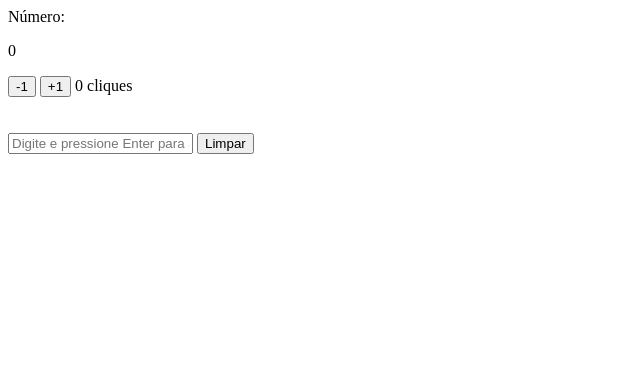
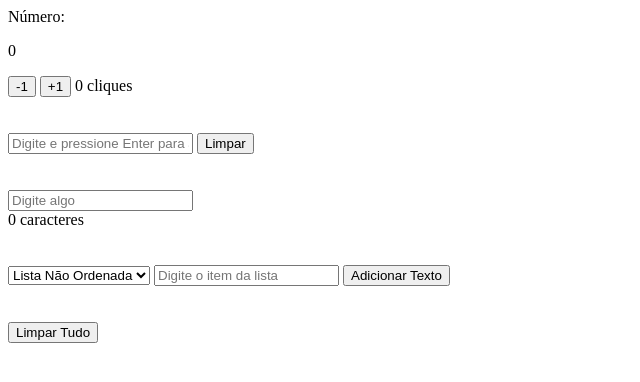
Before and after one commit to 1thallo/ProgramacaoWeb, a plain HTML site: page Atividade02 - DOM/index.html in a window 1280 px wide. Shown: the whole page, without its empty margins (0-640 px from the left). Drawn offline with Linux system fonts and the light colour scheme.

Commit message:
add Estrutura - contador de caracteres, campo de texto, lista dinâmica e comentários

```diff
--- a/Atividade02 - DOM/index.html
+++ b/Atividade02 - DOM/index.html
@@ -3,9 +3,13 @@
 <head>
     <meta charset="UTF-8">
     <meta name="viewport" content="width=device-width, initial-scale=1.0">
+    <link rel="stylesheet" href="style.css">
     <title>Programação Web</title>
 </head>
 <body>
+<!-- Contador de cliques:
+▪ Um botão que incrementa um contador e exibe o número de cliques ao lado dele;
+▪ Um segundo botão que decrementa o contador, sem permitir valores negativos;-->
     <div id="container-contador">
         Número: <p id="countNum">0</p>
         <button onclick="iteracao(-1)" id="botao-decr">-1</button>
@@ -14,12 +18,38 @@
     </div>
     <br>
     <br>
+<!--Crie um campo de texto onde o usuário pode digitar uma
+mensagem. Quando ele pressionar a tecla "Enter", o texto inserido
+deve ser adicionado como um novo parágrafo na página.-->
     <div id="container-texto">
         <input type="text" id="texto_input" placeholder="Digite e pressione Enter para adicionar o texto" onkeypress="textoDinamico(event)">
         <button onclick="limpar()">Limpar</button>
         <br>
         <div id="textos"></div>
     </div>
+    <br>
+    <br>
+    <!-- Mostra, em tempo real, o número de caracteres digitados no campo de texto, sem incluir os espaços. -->
+    <div id="container-caracteres">
+        <input type="text" id="caracteres_input" placeholder="Digite algo" oninput="contarCaracteres()"><br><span id="countCaracteres">0 caracteres</span>
+    </div>
+    <br>
+    <br>
+    <!--Crie um botão que adicione novos itens na página, na qual o usuário consegue escolher, qual o tipo de item a ser inserido na página web, por exemplo: lista ordenada ou lista não ordenada.-->
+    <div id="container-lista">
+        <select id="tipo-lista">
+            <option value="ul">Lista Não Ordenada</option>
+            <option value="ol">Lista Ordenada</option>
+        </select>
+        <input type="text" id="item-lista" placeholder="Digite o item da lista">
+        <button onclick="adicionarItem()">Adicionar Texto</button>
+        <div id="listas"></div>
+    </div>
+    <br>
+    <br>
+    <!--Limpa todas as interações, zerando o contador e removendo os parágrafos adicionados e as listas.-->
+    <button onclick="limparTudo()">Limpar Tudo</button>
+
     <script src="app.js" defer></script>
 </body>
 </html>
```
